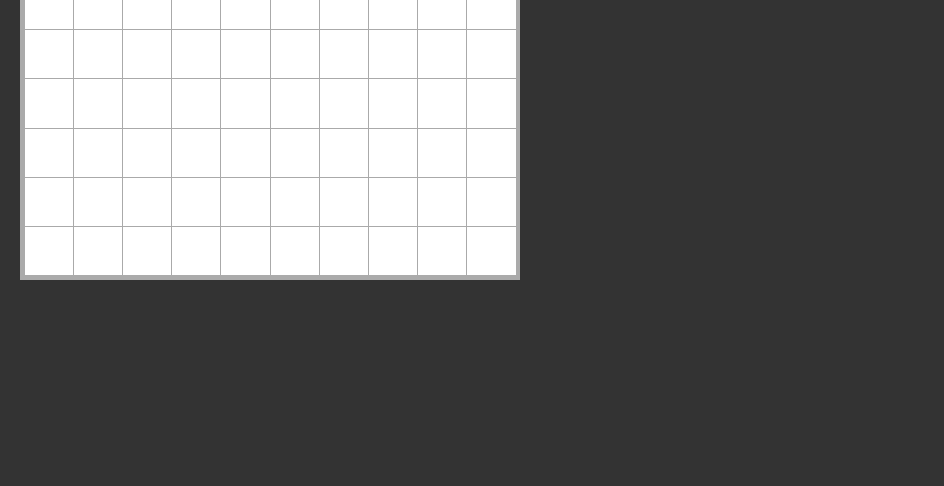
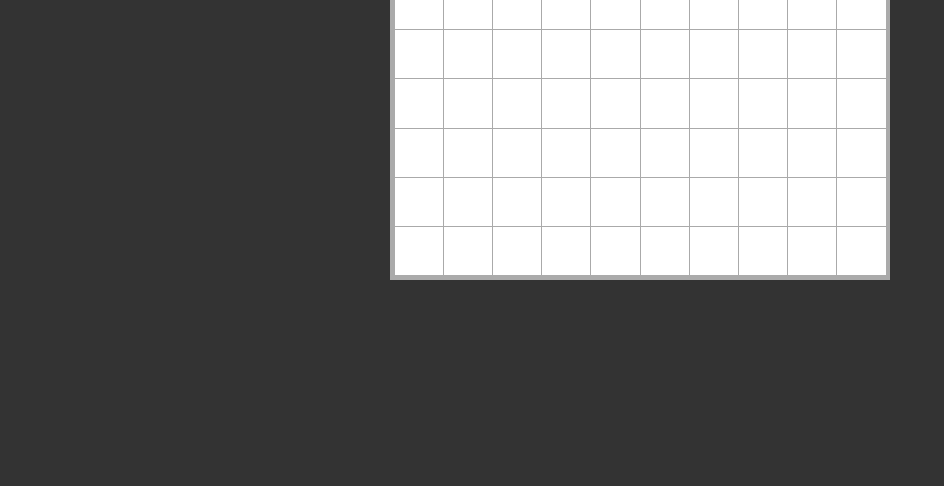
Before and after one commit to 0red0/etch-sketch, a plain HTML site: page index.html in a window 1280 px wide. Shown: the part 314-800 px from the top of the page, without its empty margins (0-944 px from the left). Drawn offline with Linux system fonts and the light colour scheme.

Commit message:
centering elements

```diff
--- a/css/main.scss
+++ b/css/main.scss
@@ -6,6 +6,9 @@
 body {
    font-family: "Tajawal", sans-serif;
    background-color: #333;
+}
+main {
+   text-align: center;
 }
 aside {
    margin-top: 20px;
@@ -28,7 +31,7 @@ section {
    display: grid;
    background-color: #aaa;
    border: 4px solid #aaa;
-   margin: 0 0 0 20px;
+   margin: 0 auto;
    width: 500px;
    height: 500px;
    position: relative;
```
Also changed, not shown: css/main.css, 1 other file.
